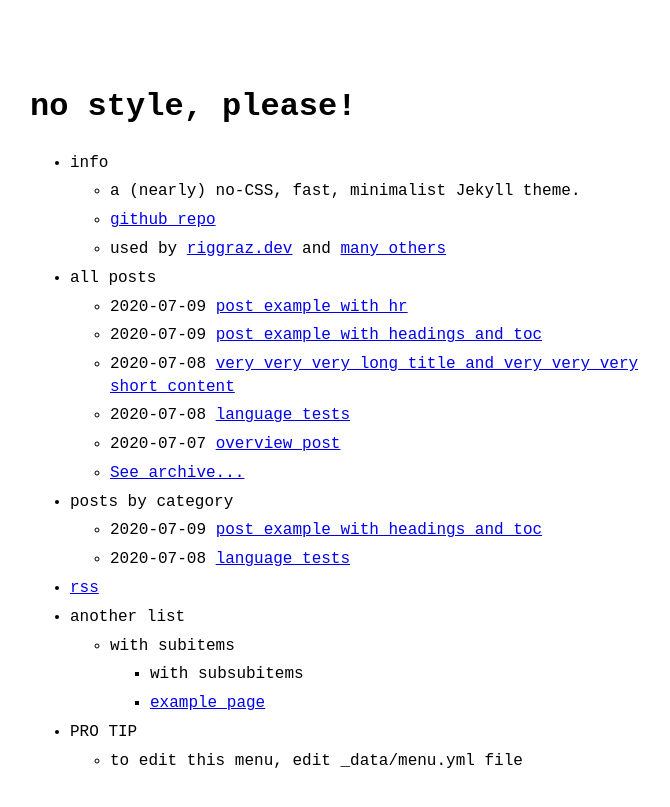
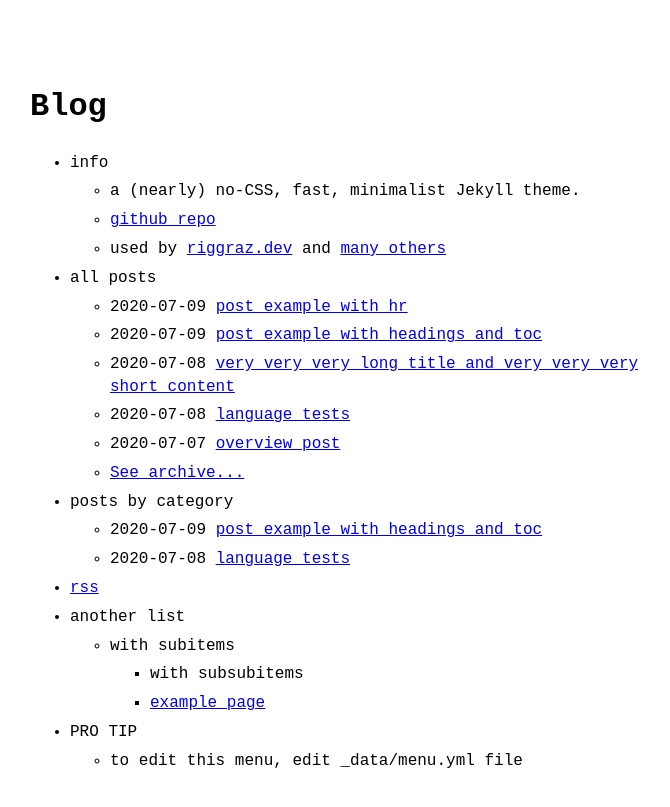
Before and after one commit to darkao/darkao.github.io, a Jekyll site: the page built from index.md, in a window 1280 px wide. Shown: the top 807 px of the page, without its empty margins (290-960 px from the left). Built offline with Jekyll 4.4.1, drawn with Linux system fonts in a browser that asks for light colours.

Commit message:
Update _config.yml

```diff
--- a/_config.yml
+++ b/_config.yml
@@ -1,10 +1,10 @@
-title: no style, please! # name of the site
-author: Riccardo Graziosi # name of site's author
-email: riccardo.graziosi97@gmail.com # email of site's author
-url: https://riggraz.dev # root address of the site
-baseurl: "/no-style-please" # subpath of the site, e.g. "/blog" (leave it blank "" if you're site shouldn't use a subpath)
+title: Blog # name of the site
+author: Berkin # name of site's author
+email: mail # email of site's author
+url: https://darkao.github.io # root address of the site
+baseurl: "/" # subpath of the site, e.g. "/blog" (leave it blank "" if you're site shouldn't use a subpath)
 description: > # description of the site (multiple lines allowed)
-  A (nearly) no-CSS, fast, minimalist Jekyll theme.
+  Kendimce Şeyler.
 
 permalink: /:slug.html
 
```
